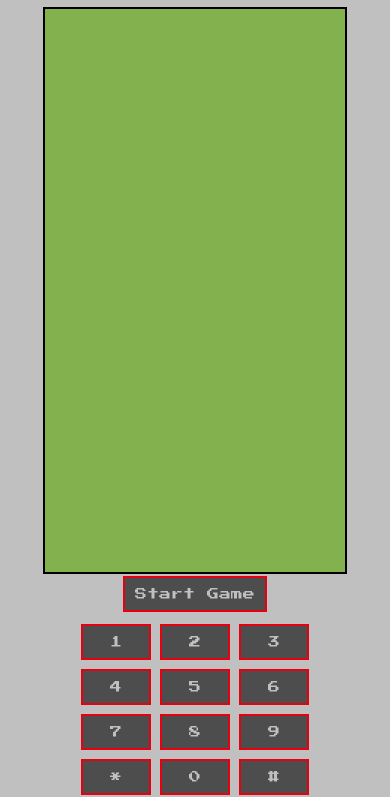
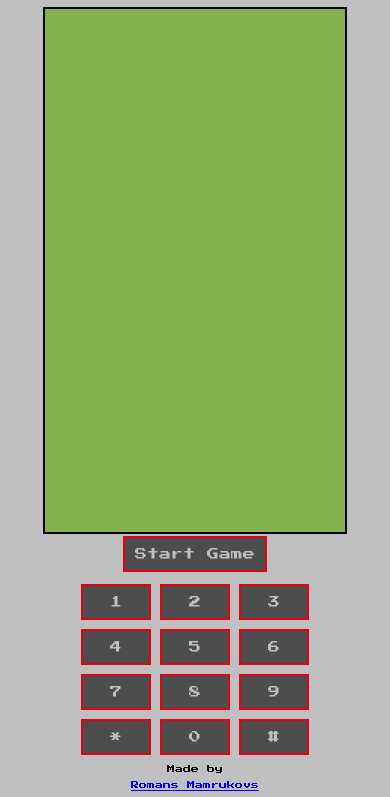
Before and after one commit to romanMamrukov/snakegame, a plain HTML site: page index.html in a window 390 px wide. Shown: the part 47-844 px from the top of the page. Drawn offline with Linux system fonts and the light colour scheme.

Commit message:
added the link to personal portfolio

```diff
--- a/index.html
+++ b/index.html
@@ -29,6 +29,12 @@
       <button class="mobile-control-button" id="key-0">0</button>
       <button class="mobile-control-button" id="key-hash">#</button>
     </div>
+    <footer>
+      <p>Made by</p>
+      <a href="https://github.com/romanMamrukov" alt="GitHub profile"
+        ><p>Romans Mamrukovs</p></a
+      >
+    </footer>
     <script src="script.js"></script>
   </body>
 </html>
--- a/style.css
+++ b/style.css
@@ -70,6 +70,11 @@ body {
   width: 80px;
 }
 
+footer {
+  text-align: center;
+  font-size: 12px;
+}
+
 @media only screen and (max-width: 600px) {
   .retro-text {
     font-size: 20px;
@@ -117,4 +122,8 @@ body {
   .mobile-control-button {
     width: 70px;
   }
+
+  footer {
+    font-size: 8px;
+  }
 }
```
